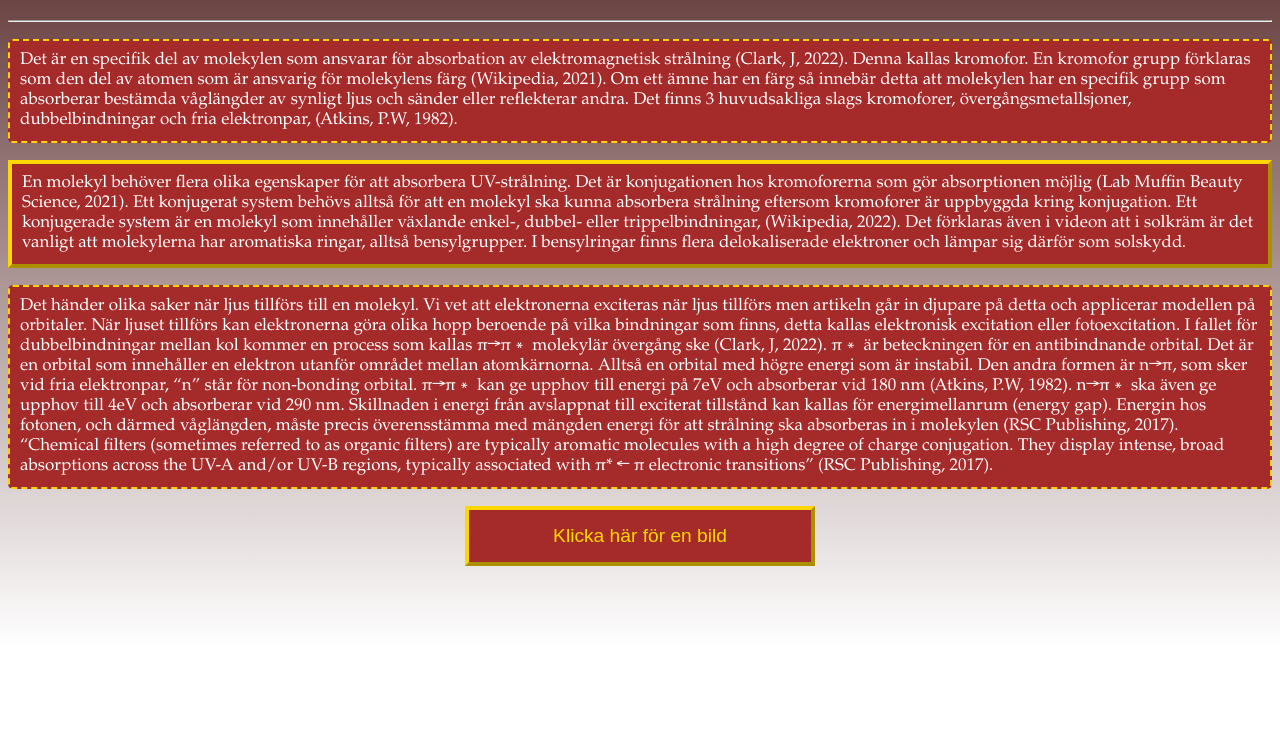
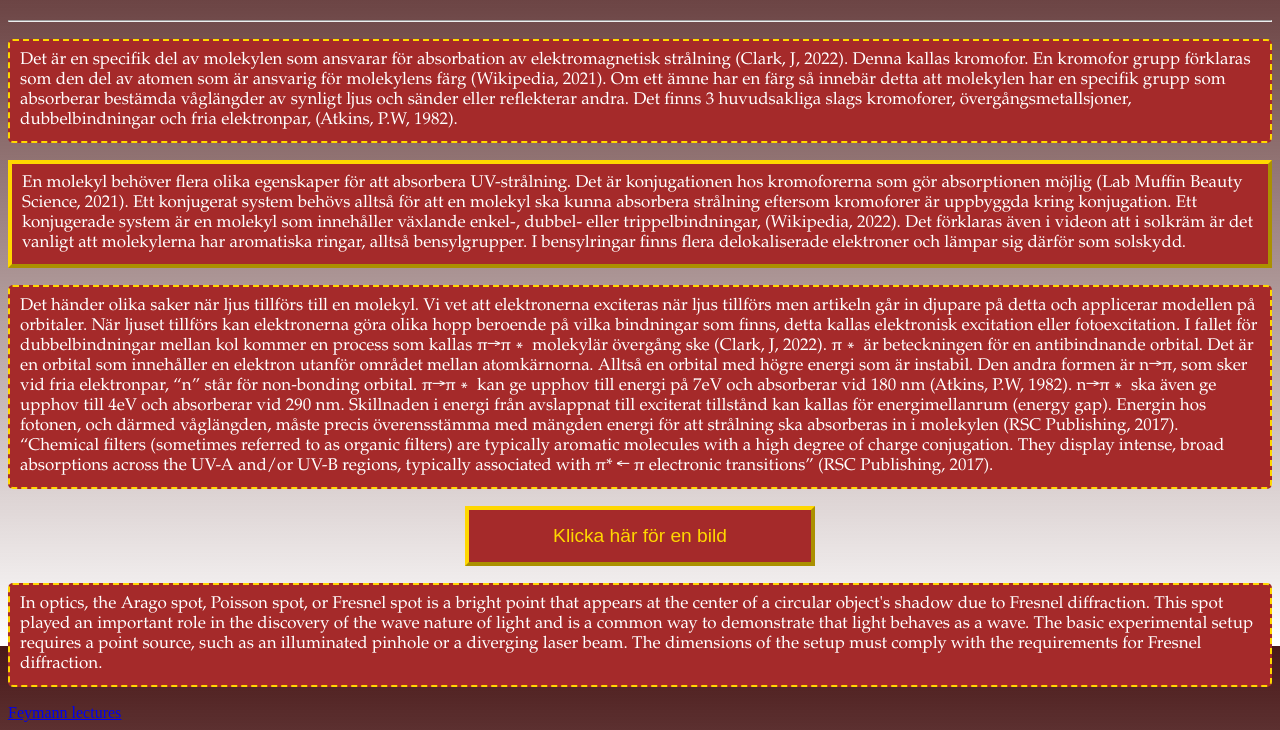
Before and after one commit to alexanderlars/fictional-fortnite, a plain HTML site: page index.html in a window 1280 px wide. Shown: the part 154-884 px from the top of the page. Before the commit the page ends 800 px from the top, so only its background shows below. Drawn offline with Linux system fonts and the light colour scheme; a web font is replaced by a local one.

Commit message:
extra text

```diff
--- a/index.html
+++ b/index.html
@@ -20,5 +20,12 @@
         </a>
     </div>
 
+    <p>In optics, the Arago spot, Poisson spot, or Fresnel spot is a bright point that appears at the center of a circular object's shadow due to Fresnel diffraction. This spot played an important role in the discovery of the wave nature of light and is a common way to demonstrate that light behaves as a wave. The basic experimental setup requires a point source, such as an illuminated pinhole or a diverging laser beam. The dimensions of the setup must comply with the requirements for Fresnel diffraction.</p>
+
+    <a href="https://www.feynmanlectures.caltech.edu/I_30.html" target="_blank" title="This is the source">
+        Feymann lectures
+    </a>
+
+
 </body>
 </html>
```
